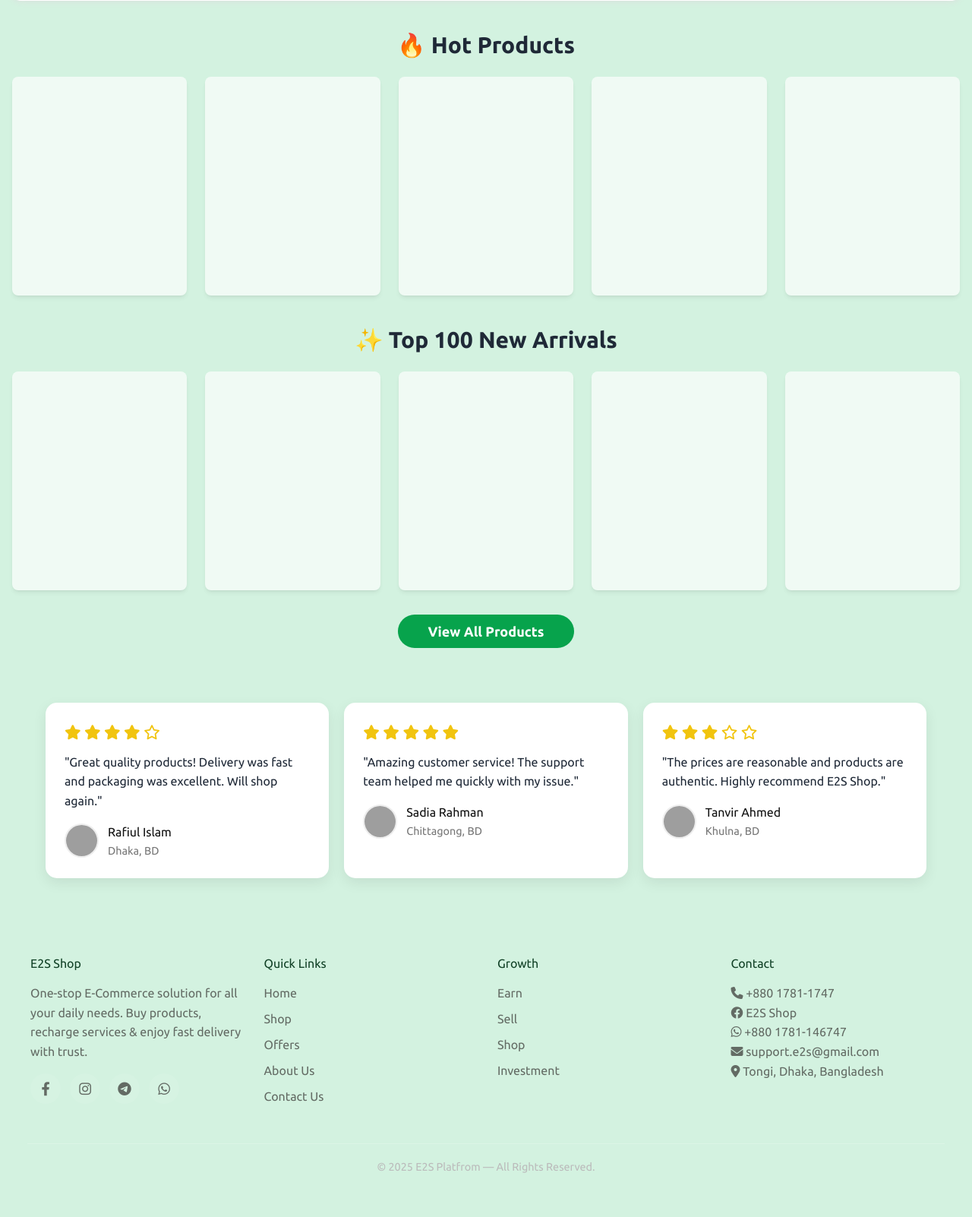
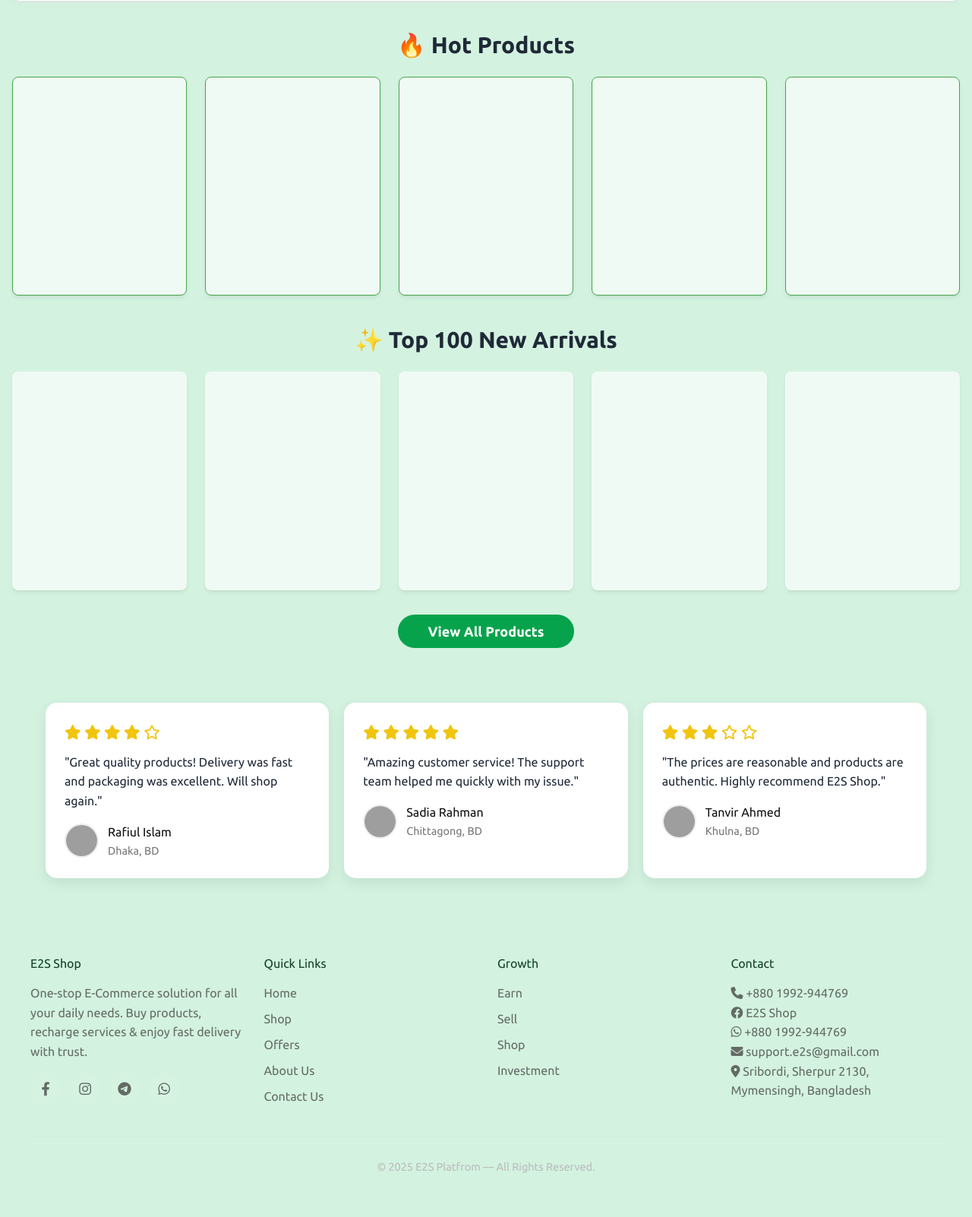
Before and after one commit to hoingut/e2splatfrom, a Flask app: page / in a window 1280 px wide. Shown: the part 689-2291 px from the top of the page at 76% size. Run offline with Flask 3, Linux system fonts and the light colour scheme; some libraries are stand-ins or nearby versions; some web fonts are replaced; grey boxes are pictures that could not be loaded.

Commit message:
Update index.html

```diff
--- a/templates/index.html
+++ b/templates/index.html
@@ -23,15 +23,14 @@ body {
   font-family: "Anek Bangla", sans-serif;
 
 }
-.io button{
+
+.io{
 border: 1px solid green;
 color:  #000;
+padding: 10px 15px 10px 15px;
+border-radius: 10px;
 }
-.text-sm{
-border: 1px solid green;
-color:  #000;
-}
-.text-sm:hover{
+.io:hover{
 background: green;
 color: #fff;
 transition: 1s;}
@@ -501,7 +500,7 @@ input[type="radio"] {
     <div class="e2s-card">
       <h3>Quick Links</h3>
       <ul class="e2s-links">
-        <li><a href="#">Home</a></li>
+        <li><a href="/">Home</a></li>
         <li><a href="#">Shop</a></li>
         <li><a href="#">Offers</a></li>
         <li><a href="#">About Us</a></li>
@@ -512,7 +511,7 @@ input[type="radio"] {
     <div class="e2s-card">
       <h3>Growth</h3>
       <ul class="e2s-links">
-        <li><a href="#">Earn</a></li>
+        <li><a href="/affiliate">Earn</a></li>
         <li><a href="#">Sell</a></li>
         <li><a href="#">Shop</a></li>
         <li><a href="#">Investment</a></li>
@@ -523,12 +522,12 @@ input[type="radio"] {
 
     <div class="e2s-card">
       <h3>Contact</h3>
-      <p><i class="fa-solid fa-phone"></i> +880 1781-1747</p>
+      <p><i class="fa-solid fa-phone"></i> +880 1992-944769</p>
 
       <p><i class="fab fa-facebook"></i> E2S Shop</p>
-      <p><i class="fab fa-whatsapp"></i> +880 1781-146747</p>
+      <p><i class="fab fa-whatsapp"></i> +880 1992-944769</p>
       <p><i class="fa-solid fa-envelope"></i> support.e2s@gmail.com</p>
-      <p><i class="fa-solid fa-location-dot"></i> Tongi, Dhaka, Bangladesh</p>
+      <p><i class="fa-solid fa-location-dot"></i> Sribordi, Sherpur 2130, Mymensingh, Bangladesh</p>
     </div>
   </div>
   <div class="e2s-bottom">
```
